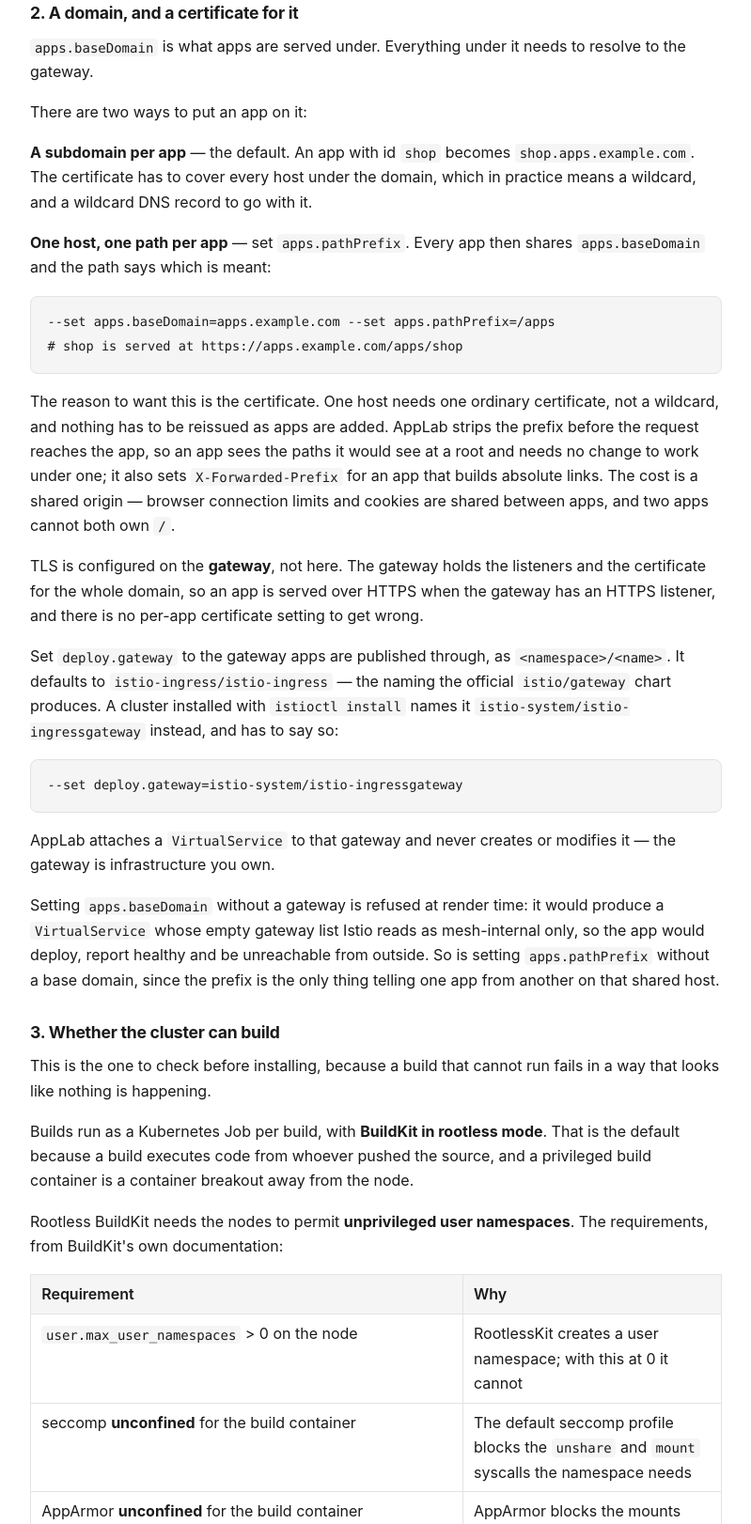
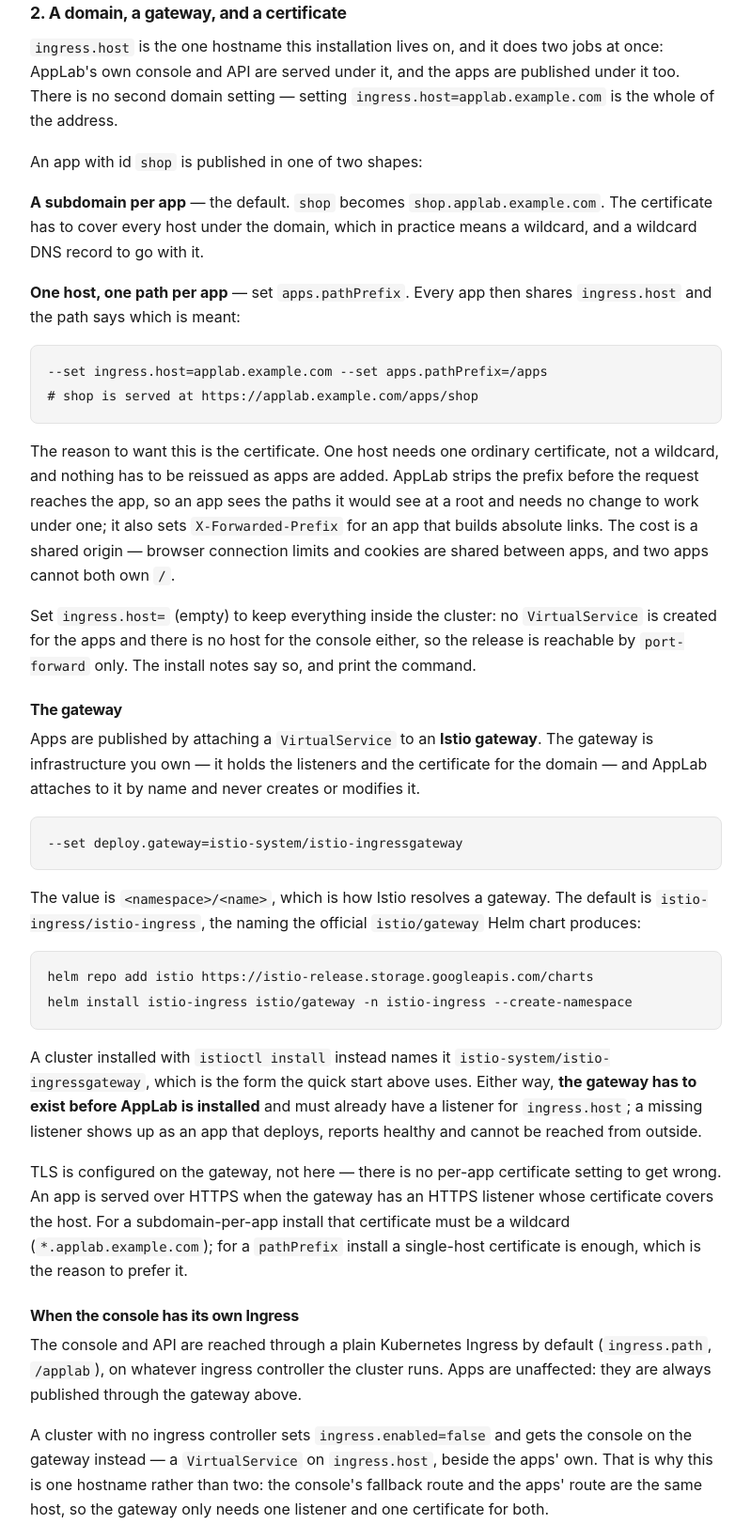
Before and after one commit to shaowenchen/applab, a plain HTML site: page index.html in a window 1280 px wide. Shown: the part 3584-5206 px from the top of the page at 94% size, without its empty margins (248-1047 px from the left). Drawn offline with Linux system fonts and the light colour scheme.

Commit message:
Publish applab chart 0.1.0-dev (703592a)

```diff
--- a/index.html
+++ b/index.html
@@ -150,8 +150,8 @@
   --set objectStore.endpoint=https://s3.us-east-1.amazonaws.com \
   --set objectStore.bucket=applab \
   --set objectStore.accessKey=... --set objectStore.secretKey=... \
-  --set apps.baseDomain=apps.example.com \
   --set ingress.host=applab.example.com \
+  --set deploy.gateway=istio-system/istio-ingressgateway \
   --set build.registry=registry.example.com/apps
 </code></pre>
 <p>The bucket is not optional and has no default. AppLab keeps everything in it —
@@ -271,18 +271,19 @@
 certificate, needs <code>build.insecureRegistry=true</code> — which is a deliberate weakening
 of the guarantee that the image that arrived is the image that was pushed, so it
 is off by default.</p>
-<h3>2. A domain, and a certificate for it</h3>
-<p><code>apps.baseDomain</code> is what apps are served under. Everything under it needs to
-resolve to the gateway.</p>
-<p>There are two ways to put an app on it:</p>
-<p><strong>A subdomain per app</strong> — the default. An app with id <code>shop</code> becomes
-<code>shop.apps.example.com</code>. The certificate has to cover every host under the
-domain, which in practice means a wildcard, and a wildcard DNS record to go with
-it.</p>
+<h3>2. A domain, a gateway, and a certificate</h3>
+<p><code>ingress.host</code> is the one hostname this installation lives on, and it does two
+jobs at once: AppLab's own console and API are served under it, and the apps are
+published under it too. There is no second domain setting — setting
+<code>ingress.host=applab.example.com</code> is the whole of the address.</p>
+<p>An app with id <code>shop</code> is published in one of two shapes:</p>
+<p><strong>A subdomain per app</strong> — the default. <code>shop</code> becomes <code>shop.applab.example.com</code>.
+The certificate has to cover every host under the domain, which in practice means
+a wildcard, and a wildcard DNS record to go with it.</p>
 <p><strong>One host, one path per app</strong> — set <code>apps.pathPrefix</code>. Every app then shares
-<code>apps.baseDomain</code> and the path says which is meant:</p>
-<pre><code class="language-bash">--set apps.baseDomain=apps.example.com --set apps.pathPrefix=/apps
-# shop is served at https://apps.example.com/apps/shop
+<code>ingress.host</code> and the path says which is meant:</p>
+<pre><code class="language-bash">--set ingress.host=applab.example.com --set apps.pathPrefix=/apps
+# shop is served at https://applab.example.com/apps/shop
 </code></pre>
 <p>The reason to want this is the certificate. One host needs one ordinary
 certificate, not a wildcard, and nothing has to be reissued as apps are added.
@@ -291,24 +292,51 @@
 <code>X-Forwarded-Prefix</code> for an app that builds absolute links. The cost is a shared
 origin — browser connection limits and cookies are shared between apps, and two
 apps cannot both own <code>/</code>.</p>
-<p>TLS is configured on the <strong>gateway</strong>, not here. The gateway holds the listeners
-and the certificate for the whole domain, so an app is served over HTTPS when the
-gateway has an HTTPS listener, and there is no per-app certificate setting to get
-wrong.</p>
-<p>Set <code>deploy.gateway</code> to the gateway apps are published through, as
-<code>&lt;namespace&gt;/&lt;name&gt;</code>. It defaults to <code>istio-ingress/istio-ingress</code> — the naming
-the official <code>istio/gateway</code> chart produces. A cluster installed with
-<code>istioctl install</code> names it <code>istio-system/istio-ingressgateway</code> instead, and has
-to say so:</p>
+<p>Set <code>ingress.host=</code> (empty) to keep everything inside the cluster: no
+<code>VirtualService</code> is created for the apps and there is no host for the console
+either, so the release is reachable by <code>port-forward</code> only. The install notes
+say so, and print the command.</p>
+<h4>The gateway</h4>
+<p>Apps are published by attaching a <code>VirtualService</code> to an <strong>Istio gateway</strong>. The
+gateway is infrastructure you own — it holds the listeners and the certificate
+for the domain — and AppLab attaches to it by name and never creates or modifies
+it.</p>
 <pre><code class="language-bash">--set deploy.gateway=istio-system/istio-ingressgateway
 </code></pre>
-<p>AppLab attaches a <code>VirtualService</code> to that gateway and never creates or modifies
-it — the gateway is infrastructure you own.</p>
-<p>Setting <code>apps.baseDomain</code> without a gateway is refused at render time: it would
-produce a <code>VirtualService</code> whose empty gateway list Istio reads as mesh-internal
-only, so the app would deploy, report healthy and be unreachable from outside.
-So is setting <code>apps.pathPrefix</code> without a base domain, since the prefix is the
-only thing telling one app from another on that shared host.</p>
+<p>The value is <code>&lt;namespace&gt;/&lt;name&gt;</code>, which is how Istio resolves a gateway. The
+default is <code>istio-ingress/istio-ingress</code>, the naming the official <code>istio/gateway</code>
+Helm chart produces:</p>
+<pre><code class="language-bash">helm repo add istio https://istio-release.storage.googleapis.com/charts
+helm install istio-ingress istio/gateway -n istio-ingress --create-namespace
+</code></pre>
+<p>A cluster installed with <code>istioctl install</code> instead names it
+<code>istio-system/istio-ingressgateway</code>, which is the form the quick start above
+uses. Either way, <strong>the gateway has to exist before AppLab is installed</strong> and
+must already have a listener for <code>ingress.host</code>; a missing listener shows up as
+an app that deploys, reports healthy and cannot be reached from outside.</p>
+<p>TLS is configured on the gateway, not here — there is no per-app certificate
+setting to get wrong. An app is served over HTTPS when the gateway has an HTTPS
+listener whose certificate covers the host. For a subdomain-per-app install that
+certificate must be a wildcard (<code>*.applab.example.com</code>); for a <code>pathPrefix</code>
+install a single-host certificate is enough, which is the reason to prefer it.</p>
+<h4>When the console has its own Ingress</h4>
+<p>The console and API are reached through a plain Kubernetes Ingress by default
+(<code>ingress.path</code>, <code>/applab</code>), on whatever ingress controller the cluster runs.
+Apps are unaffected: they are always published through the gateway above.</p>
+<p>A cluster with no ingress controller sets <code>ingress.enabled=false</code> and gets the
+console on the gateway instead — a <code>VirtualService</code> on <code>ingress.host</code>, beside the
+apps' own. That is why this is one hostname rather than two: the console's
+fallback route and the apps' route are the same host, so the gateway only needs
+one listener and one certificate for both.</p>
+<h4>Configuration that is refused</h4>
+<p>The chart fails at render time rather than letting these reach a cluster:</p>
+<ul>
+<li><code>ingress.host</code> set with <code>deploy.gateway</code> empty — apps would get hostnames that
+nothing serves, and with no Ingress the console would have no route either.</li>
+<li><code>deploy.gateway</code> not in <code>&lt;namespace&gt;/&lt;name&gt;</code> form.</li>
+<li><code>apps.pathPrefix</code> set with <code>ingress.host</code> empty — the prefix is the only thing
+telling one app from another on that shared host.</li>
+</ul>
 <h3>3. Whether the cluster can build</h3>
 <p>This is the one to check before installing, because a build that cannot run fails
 in a way that looks like nothing is happening.</p>
@@ -453,11 +481,6 @@
 <td>Preferred over <code>auth.key</code>: keeps the key out of the release, and carries more than one</td>
 </tr>
 <tr>
-<td><code>apps.baseDomain</code></td>
-<td><code>&quot;&quot;</code></td>
-<td>Domain apps are served under</td>
-</tr>
-<tr>
 <td><code>apps.pathPrefix</code></td>
 <td><code>&quot;&quot;</code></td>
 <td>Serves every app under one path on that host; needs no wildcard certificate</td>
@@ -465,7 +488,7 @@
 <tr>
 <td><code>deploy.gateway</code></td>
 <td><code>istio-ingress/istio-ingress</code></td>
-<td><strong>Required with a base domain.</strong> <code>&lt;namespace&gt;/&lt;name&gt;</code></td>
+<td><strong>Required with a host.</strong> <code>&lt;namespace&gt;/&lt;name&gt;</code></td>
 </tr>
 <tr>
 <td><code>build.enabled</code></td>
@@ -505,7 +528,7 @@
 <tr>
 <td><code>ingress.host</code></td>
 <td><code>applab.example.com</code></td>
-<td>The host the console and API are reached at</td>
+<td><strong>The whole address.</strong> The console, the API and every app. Empty runs internal-only</td>
 </tr>
 <tr>
 <td><code>ingress.path</code></td>
```
Also changed, not shown: index.yaml (+4 -4 lines), 1 other file.
